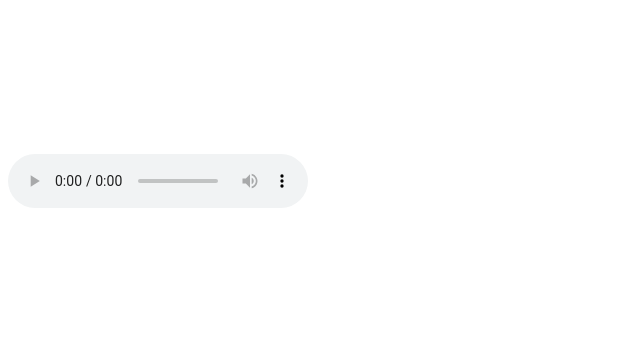
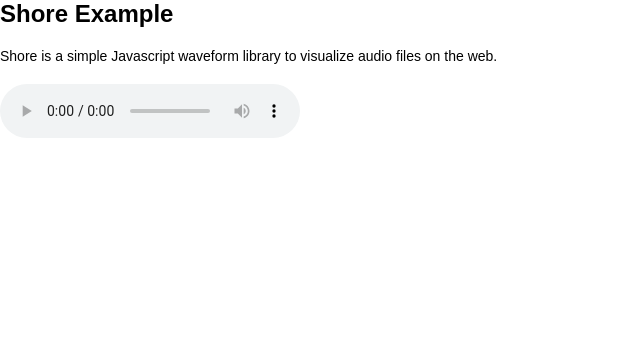
Before and after one commit to noahbuscher/shore, a plain HTML site: page examples/example.html in a window 1280 px wide. Shown: the whole page, without its empty margins (0-640 px from the left). Drawn offline with nearby package versions, Linux system fonts and the light colour scheme.

Commit message:
Cleanup. Changes soon.

```diff
--- a/examples/example1.html
+++ b/examples/example.html
@@ -1,8 +1,9 @@
 <html>
 	<head>
-		<title>Shore Example 1</title>
+		<title>Shore Example</title>
 		<meta charset="UTF-8">
-		<script src="//ajax.googleapis.com/ajax/libs/jquery/1.10.2/jquery.min.js"></script>
+		<link href="./main.css" rel="stylesheet" type="text/css">
+		<script src="https://ajax.googleapis.com/ajax/libs/jquery/1.11.3/jquery.min.js"></script>
 		<script src="../shore.js"></script>
 		<script>
 			window.onload = function() {
@@ -12,14 +13,17 @@
 					color: '#FF2C00',
 					scale: 0.4
 				});
-
 			};
 		</script>
 	</head>
 	<body>
-
+		<h1>Shore Example</h1>
+		<p>
+			Shore is a simple Javascript waveform library to visualize audio files
+			on the web.
+		</p>
 		<audio id="source" controls>
-  			<source src="bird.wav" type="audio/wav">
+  			<source src="./bird.wav" type="audio/wav">
 		</audio>
 		<canvas id="visualisation" width="800" height="200"></canvas>
 	</body>
--- /dev/null
+++ b/examples/main.css
@@ -0,0 +1,25 @@
+/*
+ * Tiny reset
+ */
+* {
+  padding: 0;
+  margin: 0;
+  font-size: 14px;
+}
+
+body {
+  font-family: Arial, Helvetica, sans-serif;
+}
+
+h1 {
+  font-size: 24px;
+  margin-bottom: 10px;
+}
+
+p {
+  margin: 20px 0;
+}
+
+canvas {
+  display: block;
+}
--- a/shore.js
+++ b/shore.js
@@ -18,9 +18,8 @@
     params = paramobj;
 
     c = document.getElementById(params.view);
-    ctx = c.getContext("2d");
-    ctx.fillStyle = params.color;
-
+	ctx = c.getContext("2d");
+	ctx.fillStyle = params.color;
     if (typeof AudioContext !== "undefined") {
         context = new AudioContext();
     } else if (typeof webkitAudioContext !== "undefined") {
@@ -28,7 +27,6 @@
     } else {
         $(".hideIfNoApi").hide();
         $(".showIfNoApi").show();
-
         return;
     }
 
@@ -37,21 +35,22 @@
     for (var x = 0; x < vendors.length && !window.requestAnimationFrame; ++x) {
         window.requestAnimationFrame = window[vendors[x] + 'RequestAnimationFrame'];
         window.cancelAnimationFrame = window[vendors[x] + 'CancelAnimationFrame']
-       		|| window[vendors[x] + 'CancelRequestAnimationFrame'];
+                                    || window[vendors[x] + 'CancelRequestAnimationFrame'];
     }
 
     if (!window.requestAnimationFrame) {
-        window.requestAnimationFrame = function(callback, element) {
+        window.requestAnimationFrame = function (callback, element) {
             var currTime = new Date().getTime();
             var timeToCall = Math.max(0, 16 - (currTime - lastTime));
-            var id = window.setTimeout(function() { callback(currTime + timeToCall); }, timeToCall);
+            var id = window.setTimeout(function () { callback(currTime + timeToCall); },
+                timeToCall);
             lastTime = currTime + timeToCall;
             return id;
         };
     }
 
     if (!window.cancelAnimationFrame) {
-        window.cancelAnimationFrame = function(id) {
+        window.cancelAnimationFrame = function (id) {
             clearTimeout(id);
         };
     }
@@ -80,26 +79,21 @@
     analyser.getByteFrequencyData(frequencyData);
 
     if (frequencyData[0] === 0) {
-
         // don't log
     } else {
-
         // the frequencyData multiplier controls the graph scale
         var gradient = ctx.createLinearGradient(0, 0, 0, c.height);
         gradient.addColorStop(0, 'white');
         gradient.addColorStop(1, params.color);
         ctx.fillStyle = gradient;
         xpos = xpos + 1;
-
         if (xpos >= c.width - 2) {
+            xpos = c.width - 3;
             var img = document.createElement('img');
-
-            xpos = c.width - 3;
             img.src = c.toDataURL("image/jpg");
             ctx.clearRect (0, 0, c.width, c.height);
             ctx.drawImage(img, -1, 0);
         }
-
         ctx.fillRect(xpos, (c.height - (frequencyData[0] * params.scale)), 1, c.height);
     }
 }
```
Also changed, not shown: 1 other file.
